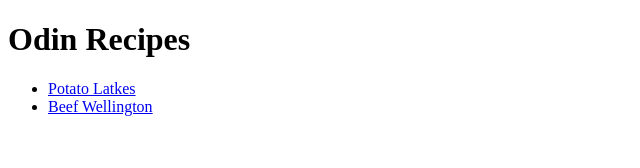
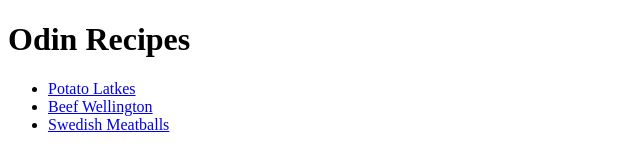
Before and after one commit to VexAve/odin-recipes, a plain HTML site: page index.html in a window 1280 px wide. Shown: the whole page, without its empty margins (0-640 px from the left). Drawn offline with Linux system fonts and the light colour scheme.

Commit message:
Add link from Home to Swedish Meatballs page

```diff
--- a/index.html
+++ b/index.html
@@ -10,6 +10,7 @@
     <ul>
         <li><a href="./recipes/potato-latkes.html">Potato Latkes</a></li>
         <li><a href="./recipes/beef-wellington.html">Beef Wellington</a></li>
+        <li><a href="./recipes/swedish-meatballs.html">Swedish Meatballs</a></li>
     </ul>
 </body>
 </html>
```
